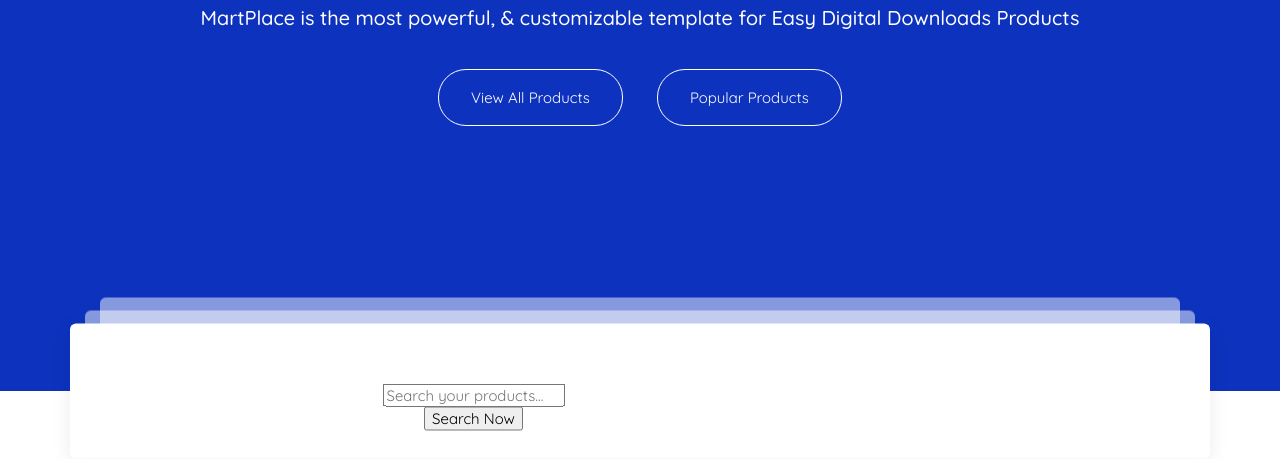
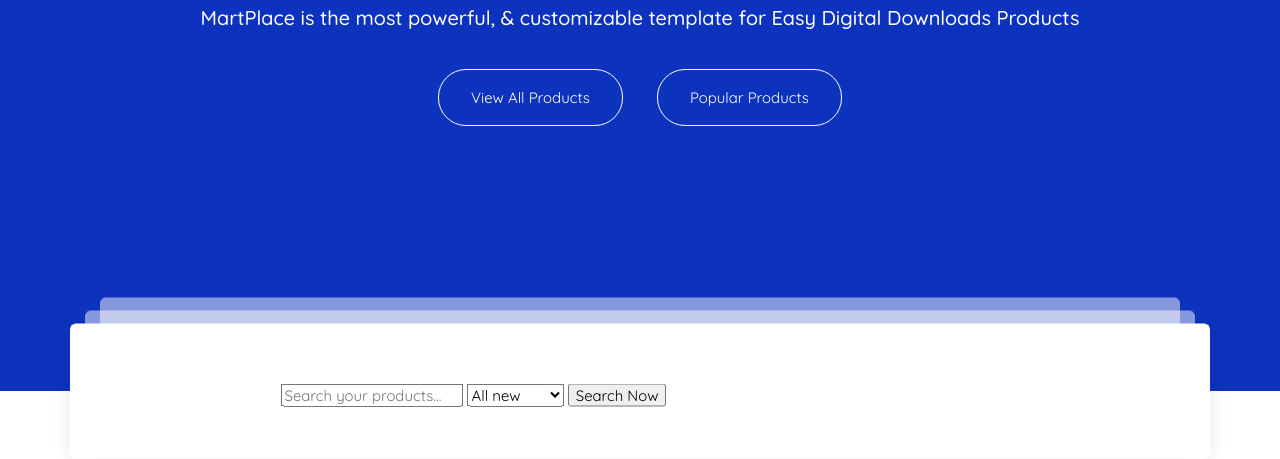
Before and after one commit to Dishones2/martplace, a website: page app/index.html in a window 1280 px wide. Shown: the part 514-973 px from the top of the page. Drawn offline with nearby package versions, Linux system fonts and the light colour scheme; files that its build step writes are made by us from their sources.

Commit message:
added select in form

```diff
--- a/app/index.html
+++ b/app/index.html
@@ -69,16 +69,14 @@
                 <a href="#" class="preview__inner-btn">Popular Products</a>
                 <div class="preview__inner-box">
                     <div class="preview__box-search">
-                        <form>
+                        <form id="data">
                             <input type="text" placeholder="Search your products..." required>
-                            <nav>
-                                <ul class="preview__box-dropdown">
-                                    <li><a href="#"></a></li>
-                                    <li><a href="#"></a></li>
-                                    <li><a href="#"></a></li>
-                                    <li><a href="#"></a></li>
-                                </ul>
-                            </nav>
+                            <select class="dropdown" form="data">
+                                <option value="1">All new</option>
+                                <option value="2">Wordpress</option>
+                                <option value="3">Festures</option>
+                                <option value="4">Pages</option>
+                            </select>
                             <button type="submit">
                                 Search Now
                             </button>
```
